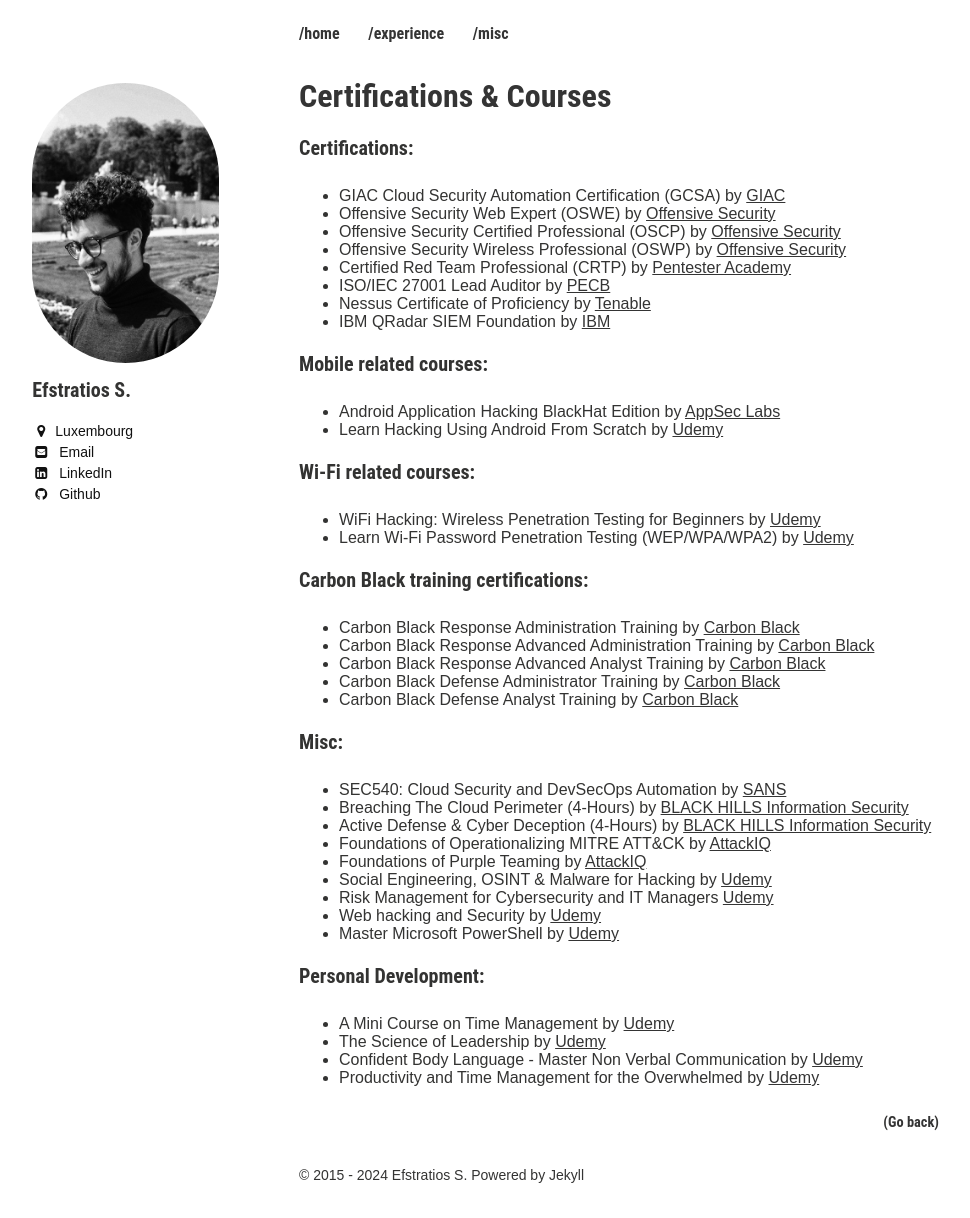
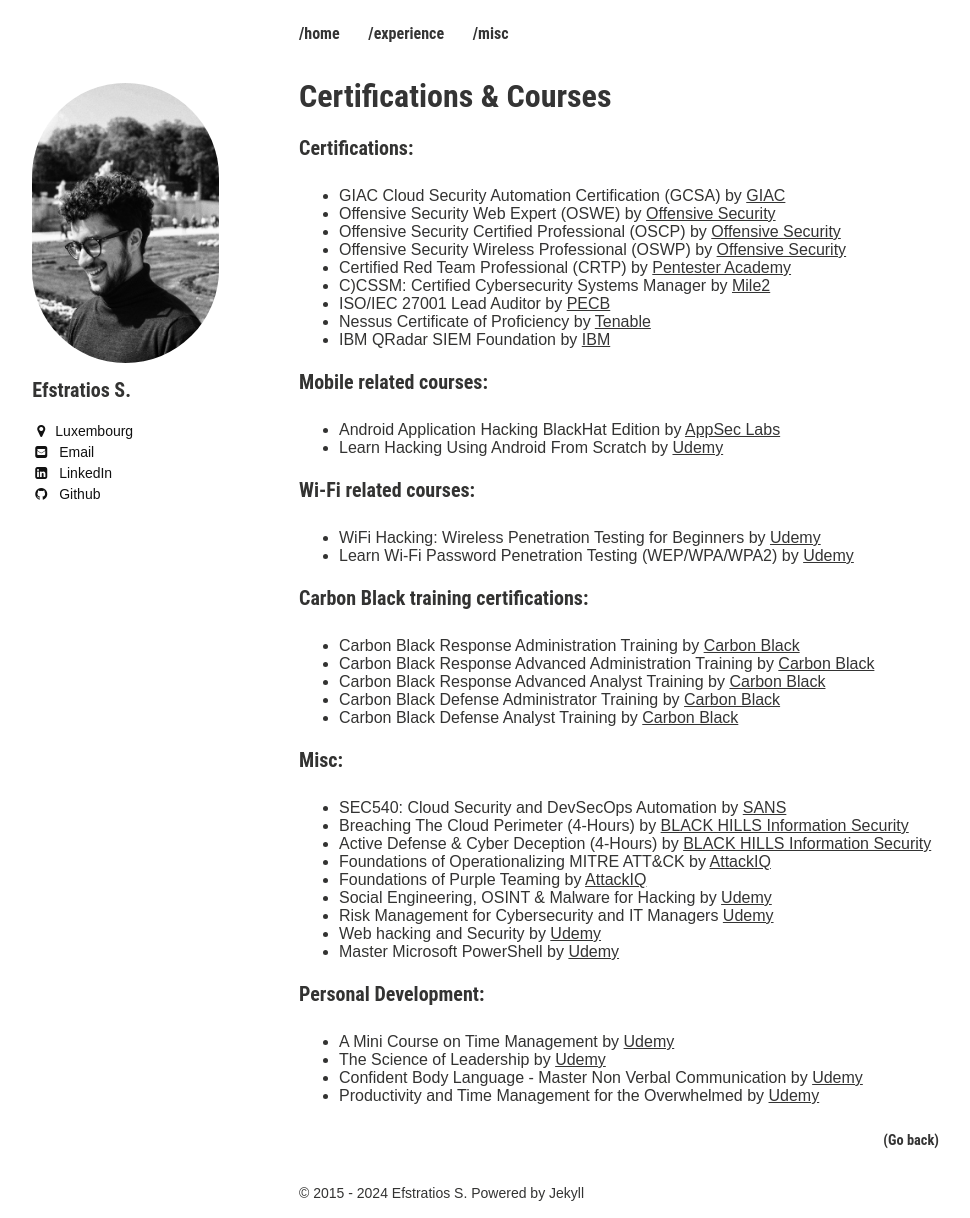
Before and after one commit to efstratios/efstratios.github.io, a Jekyll site: the page built from certs/index.md, in a window 1280 px wide. Shown: the whole page, without its empty margins (21-991 px from the left). Built offline with Jekyll 4.4.1, drawn with Linux system fonts in a browser that asks for light colours.

Commit message:
added C)CSSM

```diff
--- a/certs/index.md
+++ b/certs/index.md
@@ -11,6 +11,7 @@
 * Offensive Security Certified Professional (OSCP) by [Offensive Security](https://www.offensive-security.com/){:target="_blank" rel="noopener"}
 * Offensive Security Wireless Professional (OSWP) by [Offensive Security](https://www.offensive-security.com/){:target="_blank" rel="noopener"}
 * Certified Red Team Professional (CRTP) by [Pentester Academy](https://www.pentesteracademy.com/activedirectorylab){:target="_blank" rel="noopener"}
+* C)CSSM: Certified Cybersecurity Systems Manager by [Mile2](https://mile2.com/ccssm-outline/){:target="_blank" rel="noopener"}
 * ISO/IEC 27001 Lead Auditor by [PECB](https://pecb.com/en/education-and-certification-for-individuals/iso-iec-27001/iso-iec-27001-lead-auditor){:target="_blank" rel="noopener"}
 * Nessus Certificate of Proficiency by [Tenable](https://www.tenable.com/education/certification){:target="_blank" rel="noopener"}
 * IBM QRadar SIEM Foundation by [IBM](https://www.securitylearningacademy.com/course/view.php?id=3104){:target="_blank" rel="noopener"}
```
